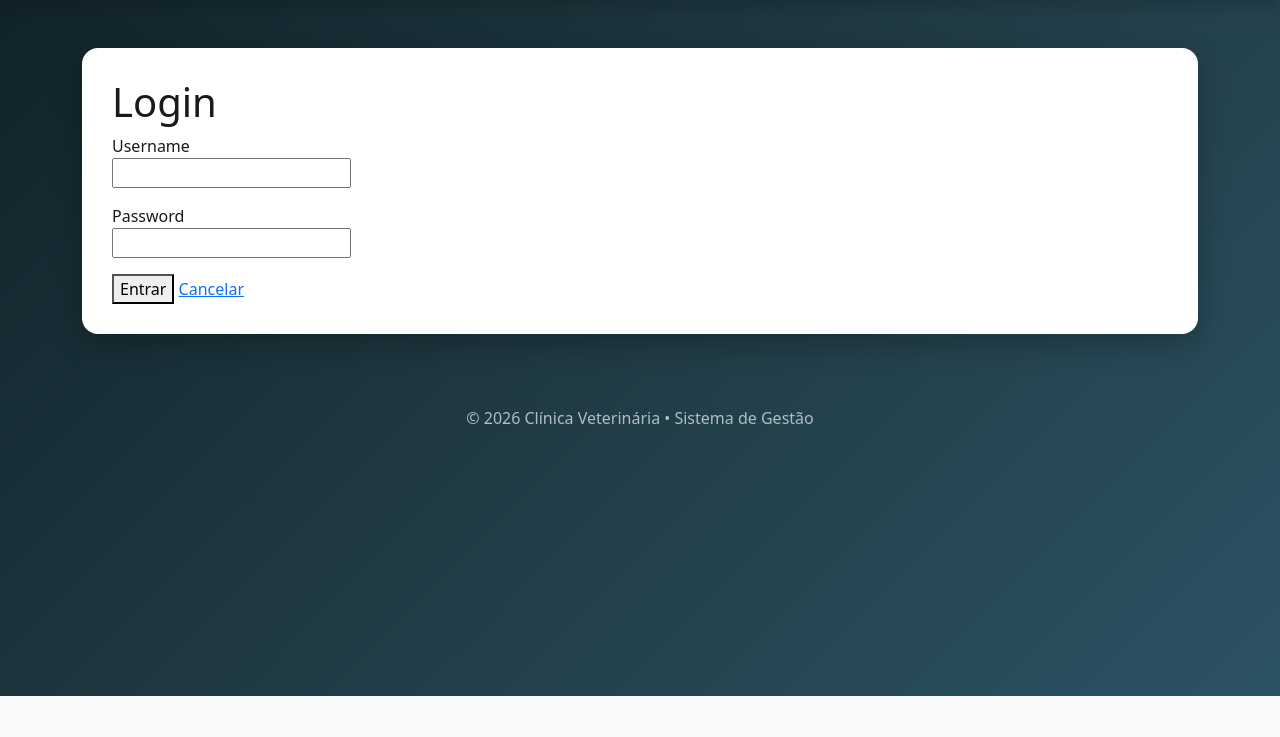
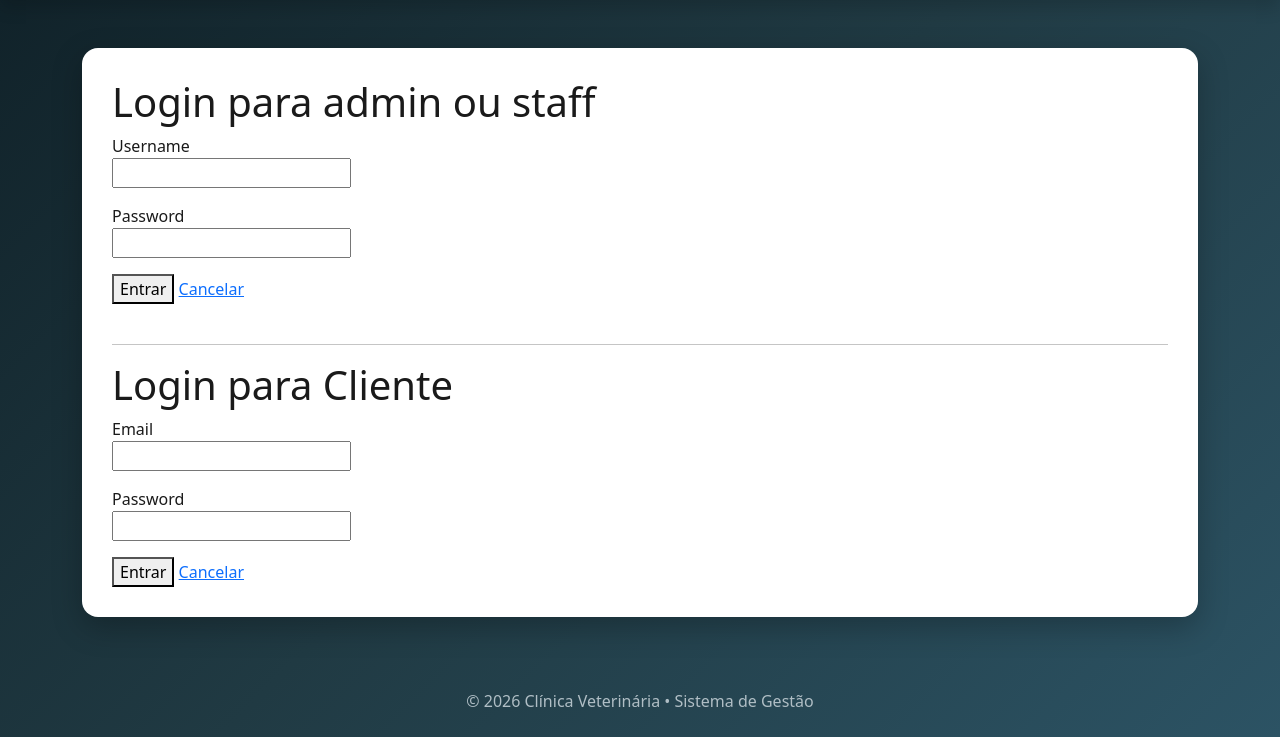
Before and after one commit to wanderiefp/projeto_python_clinica, a Flask app: page /login in a window 1280 px wide. Shown: the part 104-841 px from the top of the page. Before the commit the page ends 800 px from the top, so only its background shows below. Run offline with Flask 3, Linux system fonts and the light colour scheme.

Commit message:
Add files via upload
atualizacao do codigo

```diff
--- a/projeto_clinica_wander/app.py
+++ b/projeto_clinica_wander/app.py
@@ -25,6 +25,9 @@ def esta_logado():
 
 def e_admin():
     return session.get("role") == "admin"
+
+def e_staff():
+    return session.get("role") == "staff"
 
 
 def exigir_login():
@@ -138,153 +141,6 @@ def users():
     return render_template("users.html", users=lista_users)
 
 
-# ---------- ANIMAIS (LISTAR) ----------
-@app.route("/animais")
-def animais():
-    redir = exigir_login()
-    if redir:
-        return redir
-
-    cnx = ligar_bd()
-    cur = cnx.cursor(dictionary=True)
-
-    cur.execute(
-        "SELECT id, cliente_id, nome, especie, raca, data_nascimento, created_at FROM animais ORDER BY id DESC"
-    )
-    lista_animais = cur.fetchall()
-
-    cur.close()
-    cnx.close()
-
-    return render_template("animais.html", animais=lista_animais)
-
-
-# ---------- CONSULTAS (LISTAR) ----------
-@app.route("/consultas")
-def consultas():
-    redir = exigir_login()
-    if redir:
-        return redir
-
-    cnx = ligar_bd()
-    cur = cnx.cursor(dictionary=True)
-
-    cur.execute(
-        "SELECT id, animal_id, data_hora, motivo, notas, created_at FROM consultas ORDER BY id DESC"
-    )
-    lista_consultas = cur.fetchall()
-
-    cur.close()
-    cnx.close()
-
-    return render_template("consultas.html", consultas=lista_consultas)
-
-
-@app.route("/clientes/novo", methods=["GET", "POST"])
-def cliente_novo():
-    redir = exigir_admin()
-    if redir:
-        return redir
-
-    if request.method == "POST":
-        nome = request.form["nome"].strip()
-        telefone = request.form["telefone"].strip()
-        email = request.form["email"].strip()
-        morada = request.form["morada"].strip()
-
-        cnx = ligar_bd()
-        cur = cnx.cursor()
-        try:
-            cur.execute(
-                "INSERT INTO clientes (nome, telefone, email, morada) VALUES (%s, %s, %s, %s)",
-                (nome, telefone, email, morada),
-            )
-            cnx.commit()
-            flash("Cliente criado com sucesso!")
-        except mysql.connector.Error as err:
-            flash(f"Erro ao criar cliente: {err}")
-        finally:
-            cur.close()
-            cnx.close()
-
-        return redirect(url_for("clientes"))
-
-    # GET: formulário vazio
-    return render_template("clientes_form.html", titulo="Novo cliente", login=None)
-
-
-@app.route("/login/editar/<int:id>", methods=["GET", "POST"])
-def cliente_editar(id):
-    redir = exigir_admin()
-    if redir:
-        return redir
-
-    cnx = ligar_bd()
-    cur = cnx.cursor(dictionary=True)
-
-    if request.method == "POST":
-        nome = request.form["nome"].strip()
-        telefone = request.form["telefone"].strip()
-        email = request.form["email"].strip()
-        morada = request.form["morada"].strip()
-
-        cur2 = cnx.cursor()
-        try:
-            cur2.execute(
-                "UPDATE clientes SET nome=%s, telefone=%s, email=%s, morada=%s WHERE id=%s",
-                (nome, telefone, email, morada, id),
-            )
-            cnx.commit()
-            if cur2.rowcount == 0:
-                flash("Não foi possível atualizar (ID não encontrado).")
-            else:
-                flash("Cliente atualizado com sucesso!")
-        except mysql.connector.Error as err:
-            flash(f"Erro ao atualizar cliente: {err}")
-        finally:
-            cur2.close()
-            cur.close()
-            cnx.close()
-
-        return redirect(url_for("clientes"))
-
-    # GET: buscar login
-    cur.execute("SELECT id, nome, telefone, email, morada FROM clientes WHERE id=%s", (id,))
-    login_row = cur.fetchone()
-    cur.close()
-    cnx.close()
-
-    if not login_row:
-        flash("Login não encontrado.")
-        return redirect(url_for("users"))
-
-    return render_template("clientes_form.html", titulo="Editar cliente", login=login_row)
-
-
-@app.route("/cliente/apagar/<int:id>", methods=["POST"])
-def cliente_apagar(id):
-    redir = exigir_admin()
-    if redir:
-        return redir
-
-    cnx = ligar_bd()
-    cur = cnx.cursor()
-    try:
-        cur.execute("DELETE FROM clientes WHERE id=%s", (id,))
-        cnx.commit()
-        if cur.rowcount == 0:
-            flash("Não existe cliente com esse ID.")
-        else:
-            flash("Cliente apagado com sucesso!")
-    except mysql.connector.Error as err:
-        flash(f"Erro ao apagar cliente: {err}")
-    finally:
-        cur.close()
-        cnx.close()
-
-    return redirect(url_for("clientes"))
-
-
 # ---------- CRUD (APENAS ADMIN) ----------
 @app.route("/novo", methods=["GET", "POST"])
 def user_novo():
@@ -385,6 +241,230 @@ def user_apagar(id):
 
     return redirect(url_for("users"))
 
+# ---------- ANIMAIS ----------
+@app.route("/animais")
+def animais():
+    redir = exigir_login()
+    if redir:
+        return redir
+
+    cnx = ligar_bd()
+    cur = cnx.cursor(dictionary=True)
+
+    # Admin/Staff vêem todos os animais
+    if e_admin() or e_staff():
+        cur.execute(
+            "SELECT id, cliente_id, nome, especie, raca, data_nascimento, created_at "
+            "FROM animais ORDER BY id DESC"
+        )
+        is_admin_or_staff = True
+    else:
+        cliente_id = session.get("cliente_id")
+        cur.execute(
+            "SELECT id, cliente_id, nome, especie, raca, data_nascimento, created_at "
+            "FROM animais WHERE cliente_id=%s ORDER BY id DESC",
+            (cliente_id,)
+        )
+        is_admin_or_staff = False
+
+    lista_animais = cur.fetchall()
+    cur.close()
+    cnx.close()
+
+    return render_template("animais.html", animais=lista_animais, is_admin_or_staff=is_admin_or_staff)
+
+
+@app.route("/animais/novo", methods=["GET", "POST"])
+def animais_novo():
+    redir = exigir_login()
+    if redir:
+        return redir
+
+    if not e_admin() and not e_staff():
+        flash("Acesso negado.")
+        return redirect(url_for("dashboard"))
+
+    cnx = ligar_bd()
+    cur = cnx.cursor(dictionary=True)
+
+    # Pegamos todos os clientes para o select
+    cur.execute("SELECT id, nome FROM clientes ORDER BY nome ASC")
+    clientes = cur.fetchall()
+
+    if request.method == "POST":
+        cliente_id = request.form["cliente_id"]  # vem do select
+        nome = request.form["nome"].strip()
+        especie = request.form["especie"].strip()
+        raca = request.form["raca"].strip()
+        data_nascimento = request.form["data_nascimento"].strip()
+
+        try:
+            cur.execute(
+                "INSERT INTO animais (cliente_id, nome, especie, raca, data_nascimento, created_at) "
+                "VALUES (%s, %s, %s, %s, %s, NOW())",
+                (cliente_id, nome, especie, raca, data_nascimento),
+            )
+            cnx.commit()
+            flash("Animal adicionado com sucesso!")
+            return redirect(url_for("animais"))
+
+        except mysql.connector.Error as err:
+            flash(f"Erro ao adicionar novo animal: {err}")
+            return redirect(url_for("animais"))
+
+    cur.close()
+    cnx.close()
+
+    return render_template("animais_form.html", titulo="Novo Animal", clientes=clientes)
+
+
+
+# ---------- CONSULTAS (LISTAR) ----------
+@app.route("/consultas")
+def consultas():
+    redir = exigir_login()
+    if redir:
+        return redir
+
+    cnx = ligar_bd()
+    cur = cnx.cursor(dictionary=True)
+
+    cur.execute(
+        "SELECT id, animal_id, data_hora, motivo, notas, created_at FROM consultas ORDER BY id DESC"
+    )
+    lista_consultas = cur.fetchall()
+
+    cur.close()
+    cnx.close()
+
+    return render_template("consultas.html", consultas=lista_consultas)
+
+
+@app.route("/clientes/novo", methods=["GET", "POST"])
+def cliente_novo():
+    redir = exigir_admin()
+    if redir:
+        return redir
+
+    if request.method == "POST":
+        nome = request.form["nome"].strip()
+        telefone = request.form["telefone"].strip()
+        email = request.form["email"].strip()
+        morada = request.form["morada"].strip()
+        password = request.form["password"]
+
+        cnx = ligar_bd()
+        cur = cnx.cursor()
+
+        try:
+            # Inserir na tabela clientes
+            cur.execute(
+                "INSERT INTO clientes (nome, password, telefone, email, morada) "
+                "VALUES (%s, %s, %s, %s, %s)",
+                (nome, password, telefone, email, morada)
+            )
+            cliente_id = cur.lastrowid  # pega o id do cliente recém-criado
+
+            # Inserir na tabela users (login do cliente)
+            cur.execute(
+                "INSERT INTO users (username, password, role, cliente_id) VALUES (%s, %s, %s, %s)",
+                (nome, password, "cliente", cliente_id)
+            )
+
+            cnx.commit()
+            flash("Cliente criado com sucesso!")
+
+        except mysql.connector.Error as err:
+            flash(f"Erro ao criar cliente: {err}")
+
+        finally:
+            cur.close()
+            cnx.close()
+
+        return redirect(url_for("clientes"))
+
+    # GET: formulário vazio
+    return render_template("clientes_form.html", titulo="Novo cliente")
+
+
+
+@app.route("/login/editar/<int:id>", methods=["GET", "POST"])
+def cliente_editar(id):
+    redir = exigir_admin()
+    if redir:
+        return redir
+
+    cnx = ligar_bd()
+    cur = cnx.cursor(dictionary=True)
+
+    if request.method == "POST":
+        nome = request.form["nome"].strip()
+        telefone = request.form["telefone"].strip()
+        email = request.form["email"].strip()
+        morada = request.form["morada"].strip()
+
+        cur2 = cnx.cursor()
+        try:
+            cur2.execute(
+                "UPDATE clientes SET nome=%s, telefone=%s, email=%s, morada=%s WHERE id=%s",
+                (nome, telefone, email, morada, id),
+            )
+            cnx.commit()
+            if cur2.rowcount == 0:
+                flash("Não foi possível atualizar (ID não encontrado).")
+            else:
+                flash("Cliente atualizado com sucesso!")
+        except mysql.connector.Error as err:
+            flash(f"Erro ao atualizar cliente: {err}")
+        finally:
+            cur2.close()
+            cur.close()
+            cnx.close()
+
+        return redirect(url_for("clientes"))
+
+    # GET: buscar login
+    cur.execute(
+        "SELECT id, nome, telefone, email, morada FROM clientes WHERE id=%s", (id,)
+    )
+    login_row = cur.fetchone()
+    cur.close()
+    cnx.close()
+
+    if not login_row:
+        flash("Login não encontrado.")
+        return redirect(url_for("users"))
+
+    return render_template(
+        "clientes_form.html", titulo="Editar cliente", login=login_row
+    )
+
+
+@app.route("/cliente/apagar/<int:id>", methods=["POST"])
+def cliente_apagar(id):
+    redir = exigir_admin()
+    if redir:
+        return redir
+
+    cnx = ligar_bd()
+    cur = cnx.cursor()
+    try:
+        cur.execute("DELETE FROM clientes WHERE id=%s", (id,))
+        cnx.commit()
+        if cur.rowcount == 0:
+            flash("Não existe cliente com esse ID.")
+        else:
+            flash("Cliente apagado com sucesso!")
+    except mysql.connector.Error as err:
+        flash(f"Erro ao apagar cliente: {err}")
+    finally:
+        cur.close()
+        cnx.close()
+
+    return redirect(url_for("clientes"))
+
+
+
 
 if __name__ == "__main__":
     app.run(debug=True)
--- a/projeto_clinica_wander/templates/login.html
+++ b/projeto_clinica_wander/templates/login.html
@@ -2,7 +2,7 @@
 {% block title %}Login{% endblock %}
 
 {% block content %}
-  <h1>Login</h1>
+  <h1>Login para admin ou staff</h1>
 
   <form method="post">
     <p>
@@ -18,4 +18,22 @@
     <button type="submit">Entrar</button>
     <a href="{{ url_for('index') }}">Cancelar</a>
   </form>
+  <br>
+  <hr>
+  <h1>Login para Cliente</h1>
+
+  <form method="post">
+    <p>
+      Email<br>
+      <input type="email" name="email" required>
+    </p>
+
+    <p>
+      Password<br>
+      <input type="password" name="password" required>
+    </p>
+
+    <button type="submit">Entrar</button>
+    <a href="{{ url_for('index') }}">Cancelar</a>
+  </form>
 {% endblock %}
```
Also changed, not shown: projeto_clinica_wander/templates/animais.html (+14 -17 lines), projeto_clinica_wander/templates/animais_form.html (+17 -5 lines), projeto_clinica_wander/templates/clientes_form.html (+7 -4 lines).
